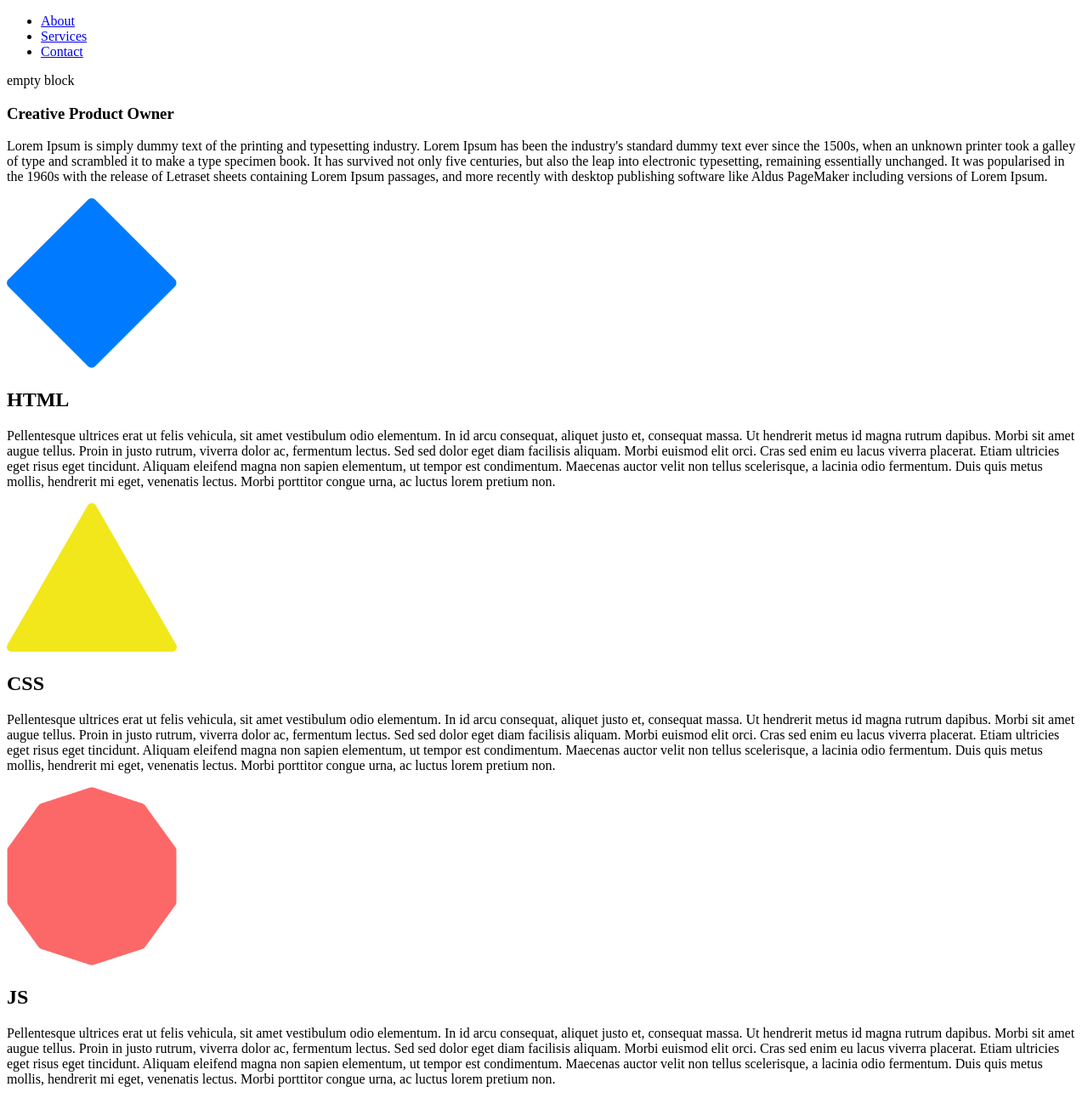
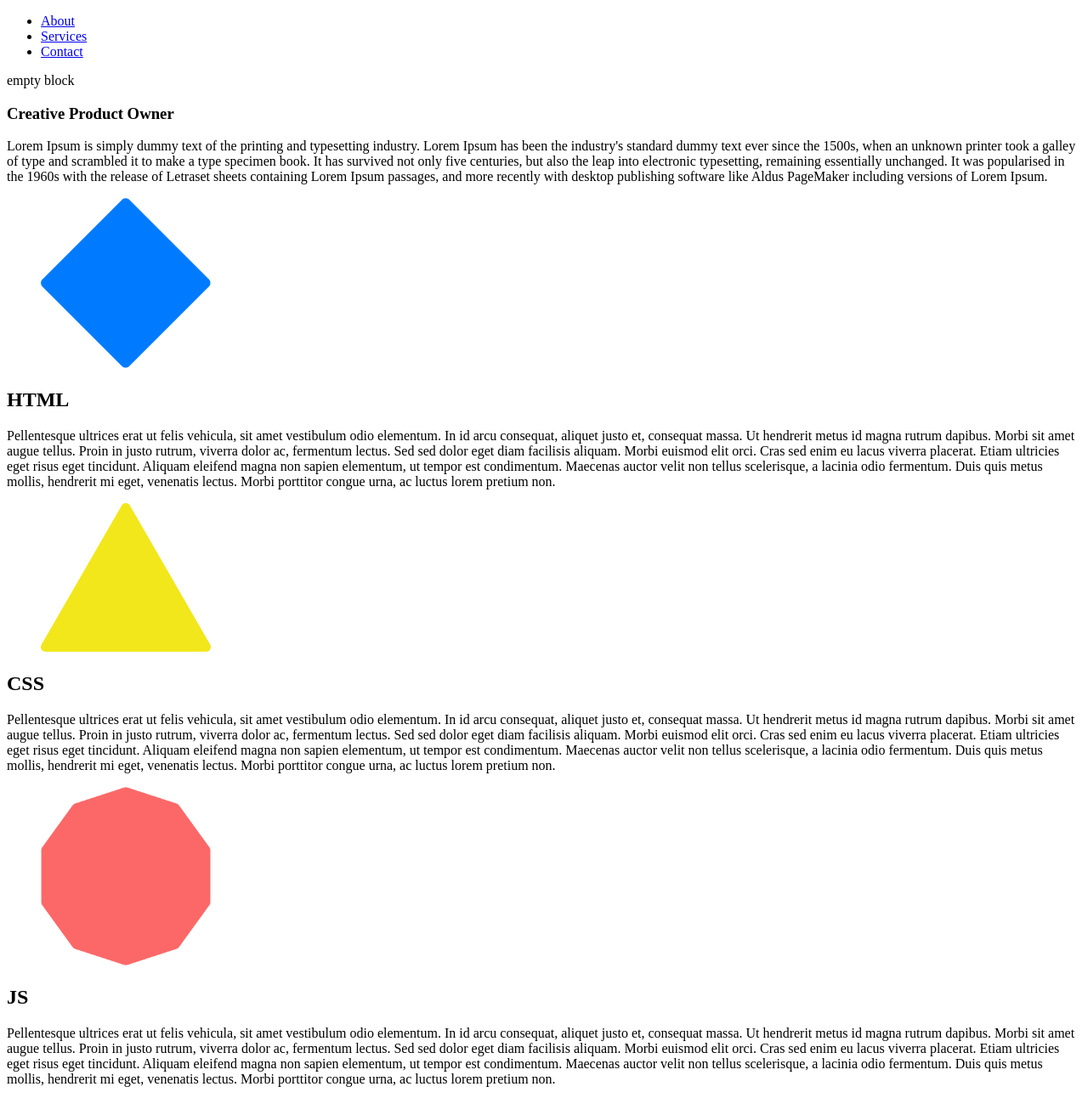
Before and after one commit to FranckChristmas/FKCS, a plain HTML site: page index.html in a window 1280 px wide. Shown: the top 1292 px of the page at 85% size. Drawn offline with Linux system fonts and the light colour scheme.

Commit message:
adding sections#2

```diff
--- a/index.html
+++ b/index.html
@@ -23,22 +23,41 @@
     </section>
 
     <section>
+      <article>
+        <figure>
           <img src="img/diamond.png" width="200" alt="diamond" />
+        </figure>
+        <div>
           <h2>HTML</h2>
           <p>Pellentesque ultrices erat ut felis vehicula, sit amet vestibulum odio elementum. In id arcu consequat, aliquet justo et, consequat massa. Ut hendrerit metus id magna rutrum dapibus. Morbi sit amet augue tellus. Proin in justo rutrum, viverra dolor ac, fermentum lectus. Sed sed dolor eget diam facilisis aliquam. Morbi euismod elit orci. Cras sed enim eu lacus viverra placerat. Etiam ultricies eget risus eget tincidunt. Aliquam eleifend magna non sapien elementum, ut tempor est condimentum. Maecenas auctor velit non tellus scelerisque, a lacinia odio fermentum. Duis quis metus mollis, hendrerit mi eget, venenatis lectus. Morbi porttitor congue urna, ac luctus lorem pretium non.</p>
+        </div>
+      </article>
     </section>
 
     <section>
+      <article>
+        <figure>
           <img src="img/triangle.png" width="200" alt="triangle" />
+        </figure>
+        <div>
           <h2>CSS</h2>
           <p>Pellentesque ultrices erat ut felis vehicula, sit amet vestibulum odio elementum. In id arcu consequat, aliquet justo et, consequat massa. Ut hendrerit metus id magna rutrum dapibus. Morbi sit amet augue tellus. Proin in justo rutrum, viverra dolor ac, fermentum lectus. Sed sed dolor eget diam facilisis aliquam. Morbi euismod elit orci. Cras sed enim eu lacus viverra placerat. Etiam ultricies eget risus eget tincidunt. Aliquam eleifend magna non sapien elementum, ut tempor est condimentum. Maecenas auctor velit non tellus scelerisque, a lacinia odio fermentum. Duis quis metus mollis, hendrerit mi eget, venenatis lectus. Morbi porttitor congue urna, ac luctus lorem pretium non.</p>
+        </div>
+      </article>
     </section>
 
     <section>
+      <article>
+        <figure>
           <img src="img/polygon.png" width="200" alt="polygon" />
+        </figure>
+        <div>
           <h2>JS</h2>
           <p>Pellentesque ultrices erat ut felis vehicula, sit amet vestibulum odio elementum. In id arcu consequat, aliquet justo et, consequat massa. Ut hendrerit metus id magna rutrum dapibus. Morbi sit amet augue tellus. Proin in justo rutrum, viverra dolor ac, fermentum lectus. Sed sed dolor eget diam facilisis aliquam. Morbi euismod elit orci. Cras sed enim eu lacus viverra placerat. Etiam ultricies eget risus eget tincidunt. Aliquam eleifend magna non sapien elementum, ut tempor est condimentum. Maecenas auctor velit non tellus scelerisque, a lacinia odio fermentum. Duis quis metus mollis, hendrerit mi eget, venenatis lectus. Morbi porttitor congue urna, ac luctus lorem pretium non.</p>
+        </div>
+      </article>
     </section>
+
     <section>
       <a href="mailto:francois.noell@gmail.com">Contact FKCS</a>
     </section>
```
Lines whose indentation alone changed are shown as unchanged.
